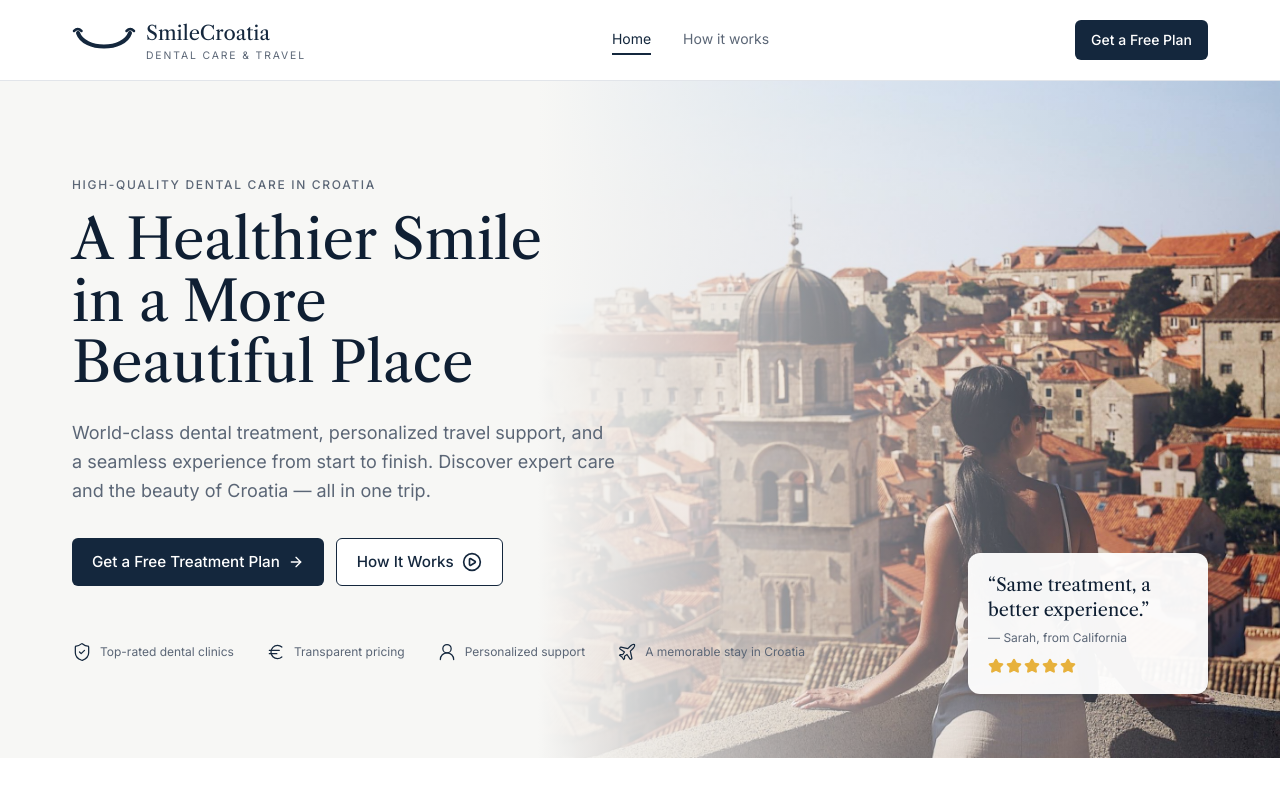
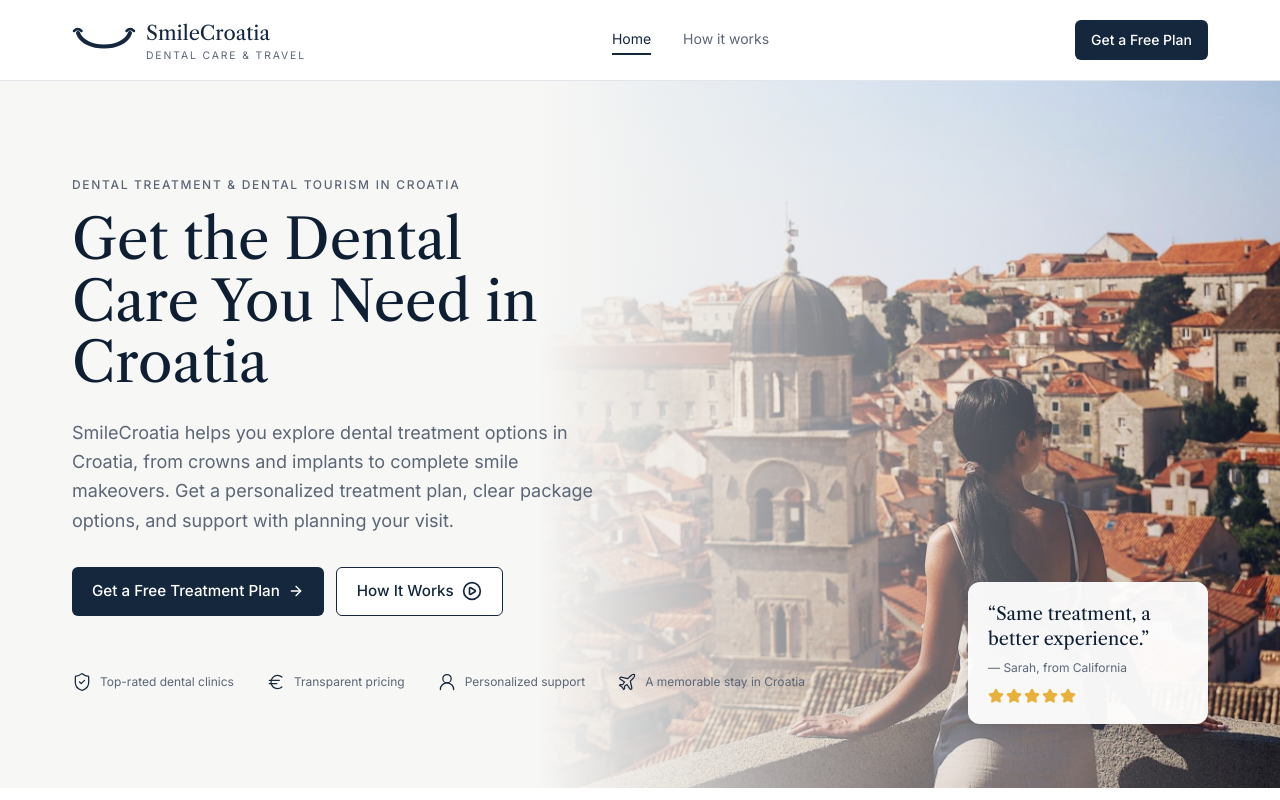
Before and after one commit to ivansusac2209/SmileCroatia, a Vue app: page / in a window 1280 px wide. Shown: the top 800 px of the page. Built offline with nearby package versions, Linux system fonts and the light colour scheme.

Commit message:
Clarify dental tourism value proposition on homepage

```diff
--- a/src/components/home/HeroSection.vue
+++ b/src/components/home/HeroSection.vue
@@ -15,13 +15,13 @@ import { trustBadges } from '@/data/home'
 
     <div class="container-page relative pt-8 pb-12 sm:pt-10 lg:py-24">
       <div class="max-w-xl lg:max-w-[34rem]">
-        <p class="text-xs font-medium tracking-[0.14em] text-muted">HIGH-QUALITY DENTAL CARE IN CROATIA</p>
+        <p class="text-xs font-medium tracking-[0.14em] text-muted">DENTAL TREATMENT &amp; DENTAL TOURISM IN CROATIA</p>
         <h1 class="mt-4 text-4xl leading-[1.1] text-navy-900 sm:text-5xl lg:max-w-[30rem] lg:text-[3.5rem]">
-          A Healthier Smile in a More Beautiful Place
+          Get the Dental Care You Need in Croatia
         </h1>
         <p class="mt-6 text-base leading-relaxed text-muted sm:text-lg">
-          World-class dental treatment, personalized travel support, and a seamless experience from start to finish.
-          Discover expert care and the beauty of Croatia — all in one trip.
+          SmileCroatia helps you explore dental treatment options in Croatia, from crowns and implants to complete smile makeovers.
+          Get a personalized treatment plan, clear package options, and support with planning your visit.
         </p>
         <div class="mt-8 flex flex-col gap-3 sm:flex-row">
           <BaseButton :to="{ name: 'contact-details' }">
```
